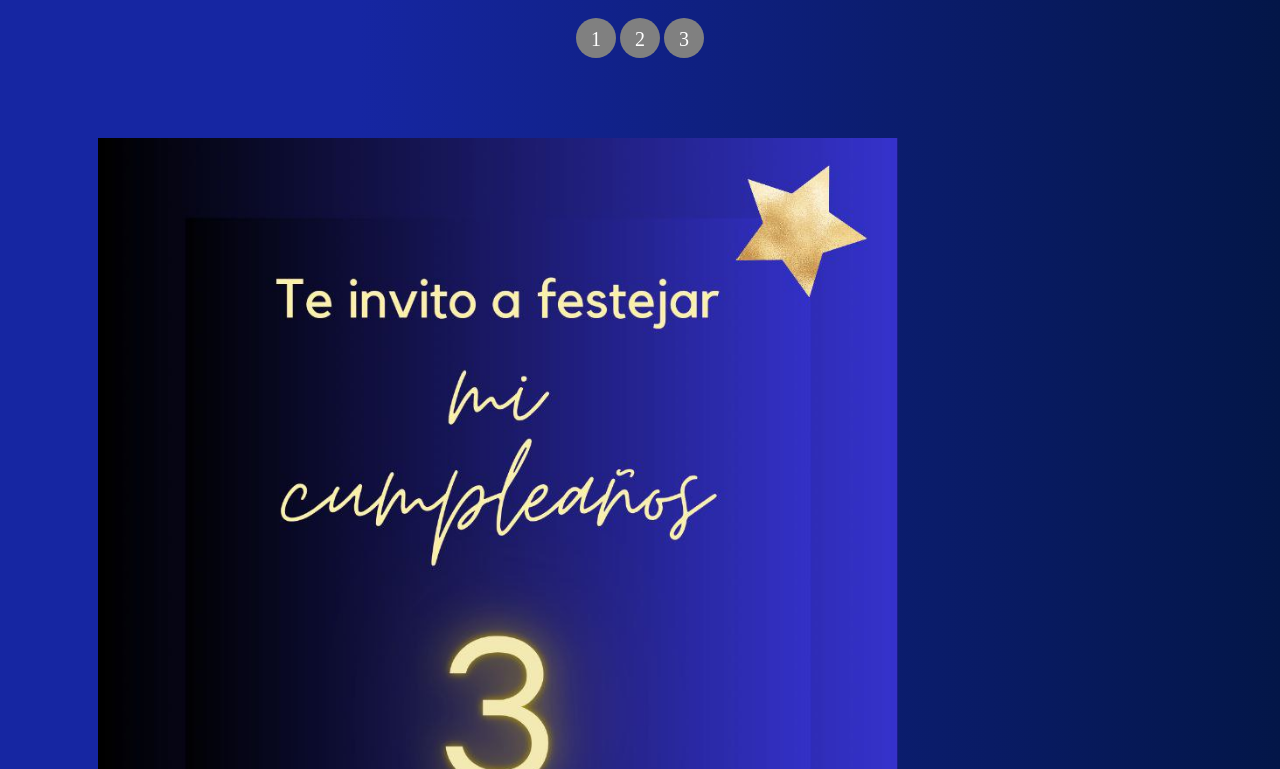
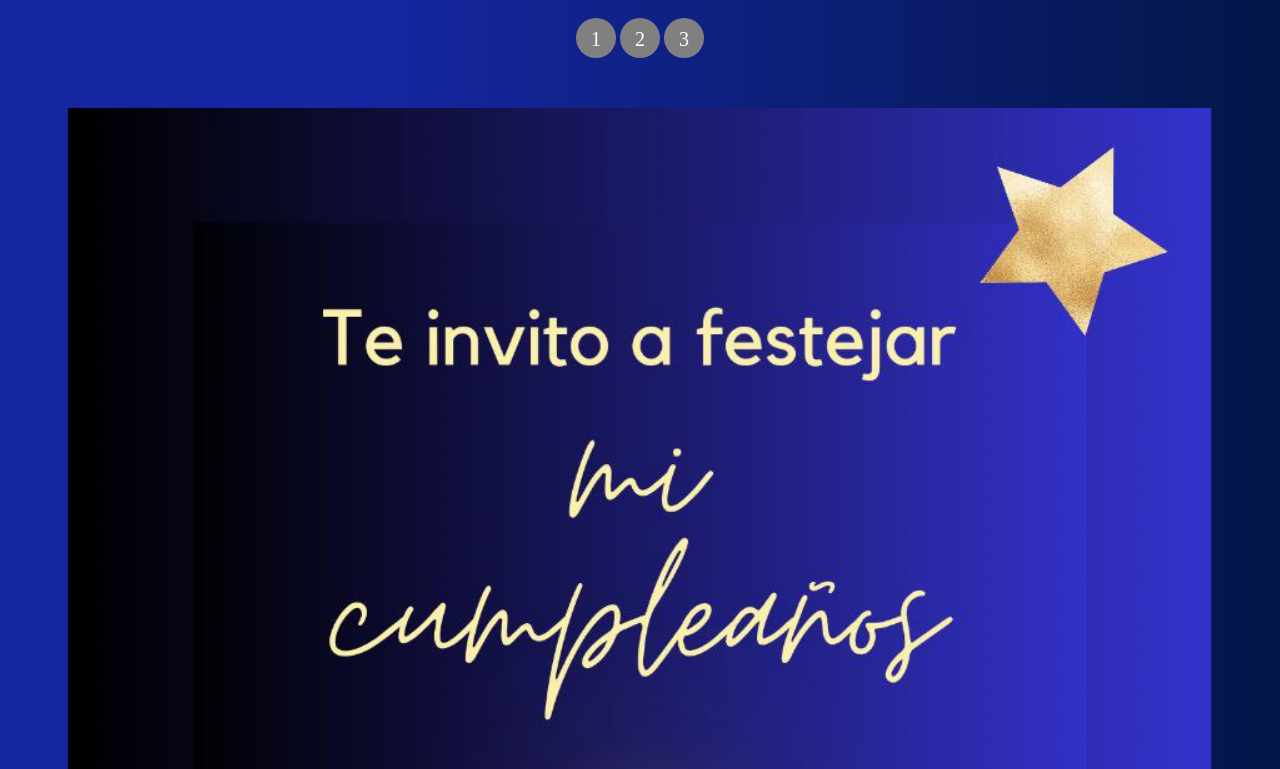
Before and after one commit to Angykikonita/angykikonita.github.io, a website: page index.html in a window 1280 px wide. Shown: the part 2091-2860 px from the top of the page. Drawn offline with Linux system fonts and the light colour scheme.

Commit message:
Update styles.css
display flex alinear fotos

```diff
--- a/styles.css
+++ b/styles.css
@@ -7,17 +7,22 @@ html {
 }
 
 .spacePhoto{
-  display: flex;
+
+  display:flex;
   padding: 30px;
   flex-direction: column;
+  flex-basis: 100px;
+  flex-grow: 1;
+
 }
 
 .infoFiesta{
   padding: 30px;
 }
 .inforFiesta{
-  width: 800px;
-  padding: 30px;
+  display:flex;
+  width: 100%;
+
 }
 
 
@@ -160,3 +165,6 @@ html {
   .cssbuttons-io:active {
     transform: scale(0.95);
   }
+
+    transform: scale(0.95);
+  }
```
